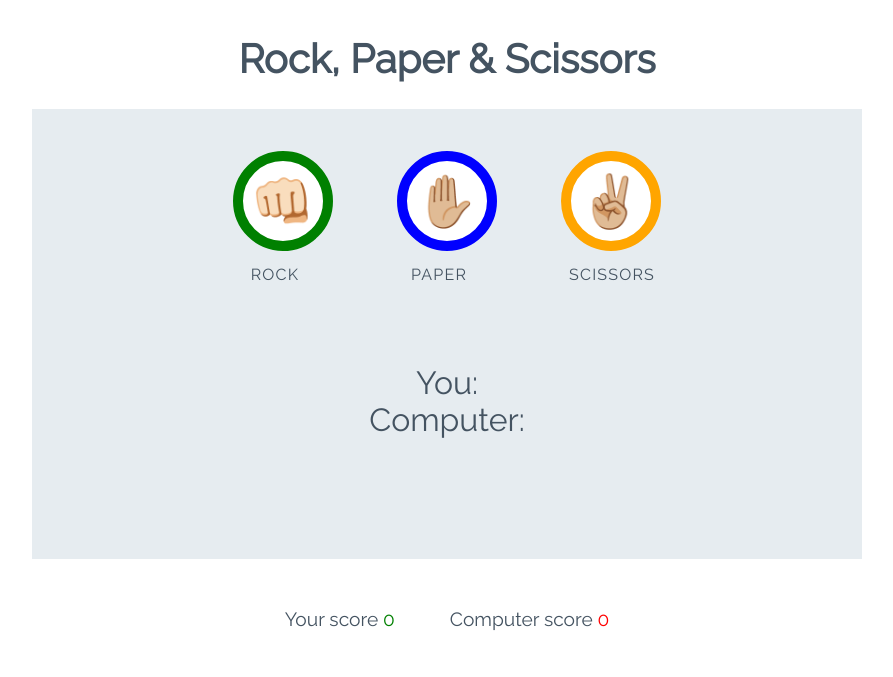
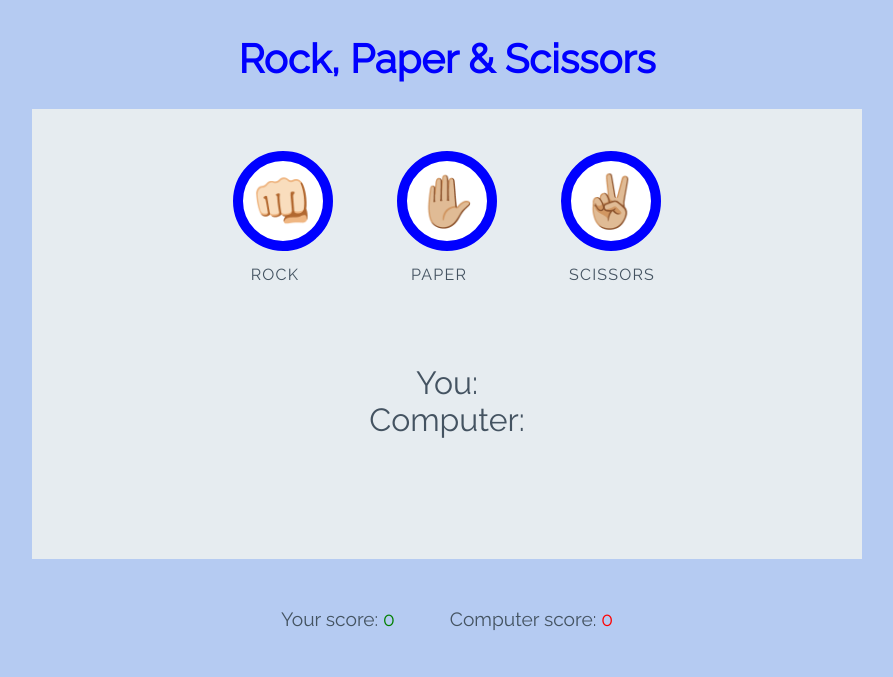
Before and after one commit to solegarciacoach/project-2-rock-paper-scissors, a plain HTML site: page index.html in a window 1280 px wide. Shown: the whole page, without its empty margins (193-1086 px from the left). Drawn offline with Linux system fonts and the light colour scheme.

Commit message:
new style for background and heading

```diff
--- a/assets/css/style.css
+++ b/assets/css/style.css
@@ -1,7 +1,7 @@
 /* Global style */
 
 body {
-    background-color: white;
+    background-color: rgb(181, 203, 242);
     font-family: "Raleway", sans-serif;
     color: #445361;
     text-align: center;
@@ -16,6 +16,7 @@ body {
 .heading {
     text-align: center;
     font-size: 2.5rem;
+    color:blue;
 }
 
 
@@ -104,17 +105,6 @@ body {
     left: -0.5em;
 }
 
-.btn--green {
-    border-color: green;
-    color: green;
-}
-
-.btn--green:active,
-.btn--green:hover {
-    background-color: darkgreen;
-    color: white;
-}
-
 .btn--blue {
     border-color: blue;
     color: blue;
@@ -123,17 +113,6 @@ body {
 .btn--blue:active,
 .btn--blue:hover {
     background-color: darkblue;
-    color: white;
-}
-
-.btn--orange {
-    border-color: orange;
-    color: orange;
-}
-
-.btn--orange:active,
-.btn--orange:hover {
-    background-color: darkorange;
     color: white;
 }
 
--- a/index.html
+++ b/index.html
@@ -20,9 +20,9 @@
     <div class="game-area">
 
         <div class="choices">
-            <button onclick="playGame('rock')" data-type="rock" class="btn btn--big btn--green">👊🏻</button>
+            <button onclick="playGame('rock')" data-type="rock" class="btn btn--big btn--blue">👊🏻</button>
             <button onclick="playGame('paper')" data-type="paper" class="btn btn--big btn--blue">✋🏼</button>
-            <button onclick="playGame('scissors')" data-type="scissors" class="btn btn--big btn--orange">✌🏼</button>
+            <button onclick="playGame('scissors')" data-type="scissors" class="btn btn--big btn--blue">✌🏼</button>
         </div>
 
         <div class="displays">
@@ -37,8 +37,8 @@
     </div>
 
     <div class="score-area">
-        <p class="scores">Your score <span id="playerScoreDisplay">0</span></p>
-        <p class="scores">Computer score <span id="computerScoreDisplay">0</span></p>
+        <p class="scores">Your score: <span id="playerScoreDisplay">0</span></p>
+        <p class="scores">Computer score: <span id="computerScoreDisplay">0</span></p>
     </div>
 
     <script src="assets/js/script.js"></script>
```
